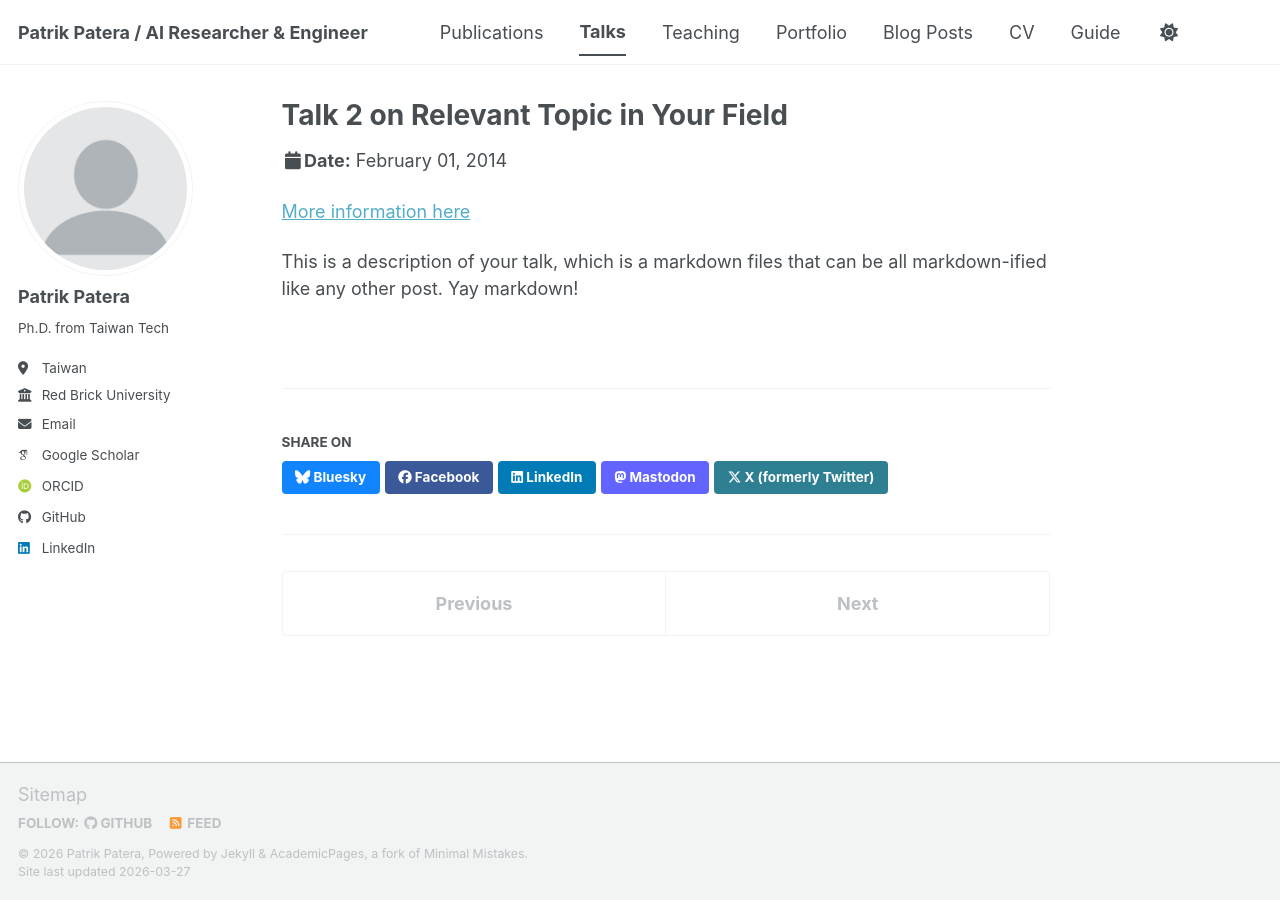
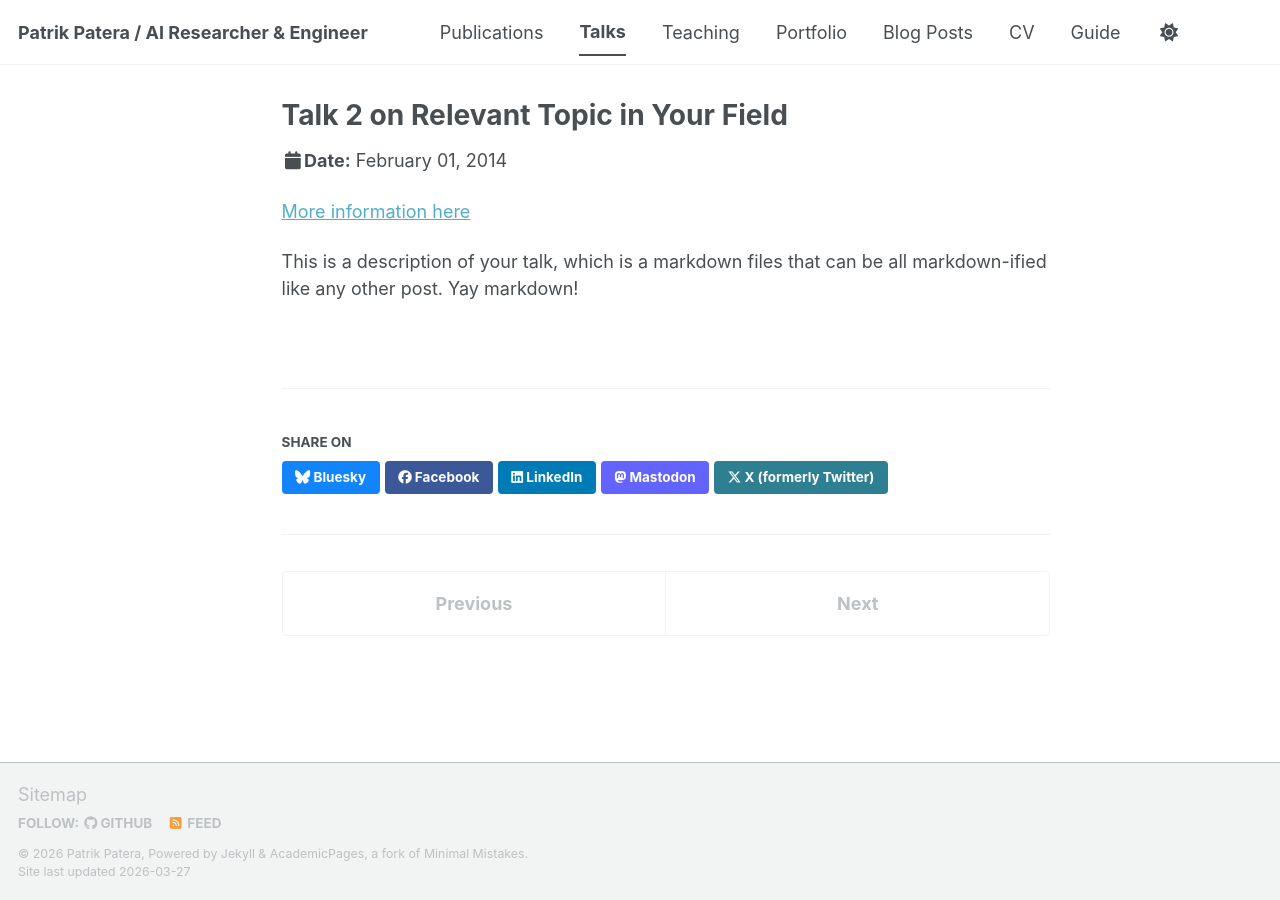
Before and after one commit to patpatera/patpatera.github.io, a Jekyll site: the page built from _talks/2014-02-01-talk-2.md, in a window 1280 px wide. Built offline with Jekyll 4.4.1, drawn with Linux system fonts in a browser that asks for light colours; some web fonts are replaced; a script bundle is joined from its source files by our own code; library files that are not in the unit come from our copies; part of the change alters nothing that is shown.

```diff
--- a/_config.yml
+++ b/_config.yml
@@ -95,7 +95,7 @@ publication_category:
 teaser                   :  # filename of teaser fallback teaser image placed in /images/ for social media previews
 breadcrumbs              : false # true, false (default)
 words_per_minute         : 160
-future                   : true
+future                   : false
 read_more                : "disabled" # if enabled, adds "Read more" links to excerpts
 talkmap_link             : false      #change to true to add link to talkmap on talks page
 comments:
@@ -288,7 +288,7 @@ defaults:
       type: talks
     values:
       layout: talk
-      author_profile: true
+      author_profile: false
       share: true
 
 
```
